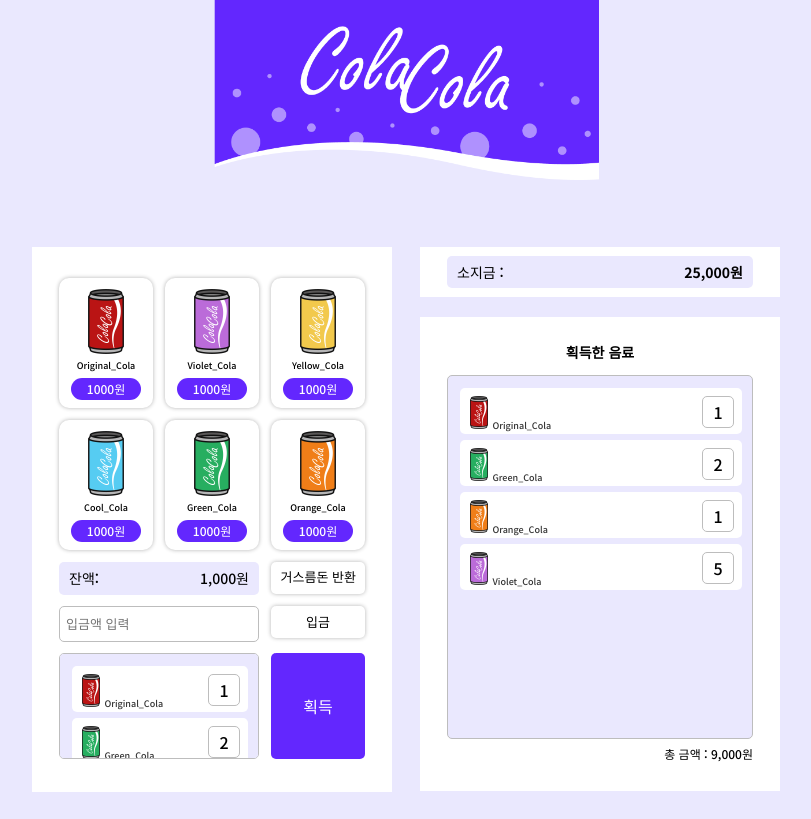
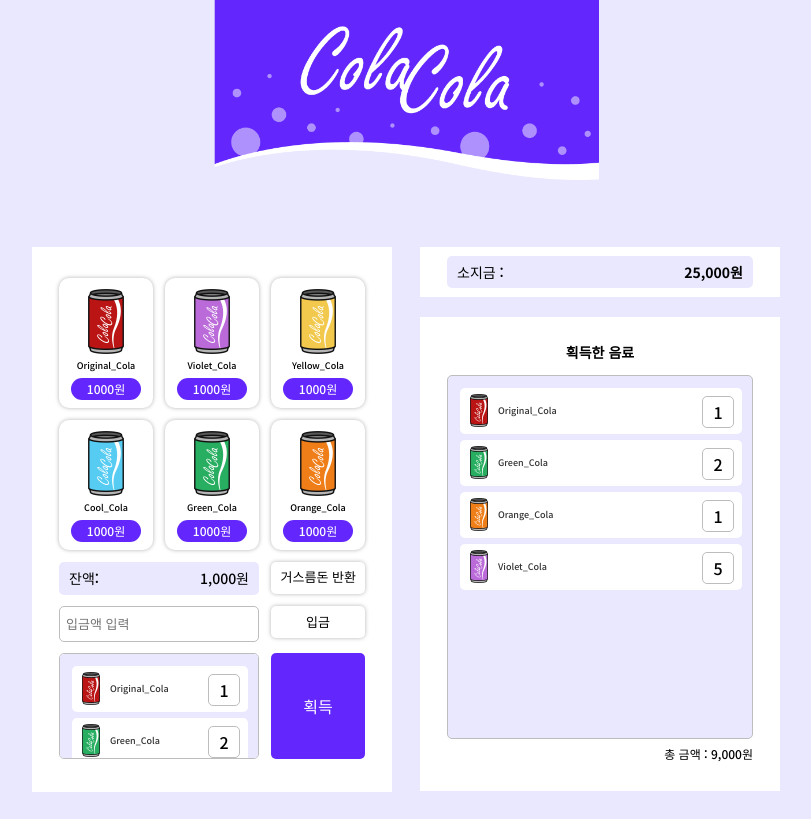
Before and after one commit to ssssssjay/vending-machine, a plain HTML site: page index.html in a window 1280 px wide. Shown: the whole page, without its empty margins (234-1045 px from the left). Drawn offline with Linux system fonts and the light colour scheme.

Commit message:
Add files via upload

```diff
--- a/src/style/style.css
+++ b/src/style/style.css
@@ -191,7 +191,7 @@
     width: 100%;
     height: 46px;
     background-color: #fff;
-    padding: 8px 8px 8px 10px;
+    padding: 0 8px 0 10px;
     box-sizing: border-box;
     margin-bottom: 6px;
     border-radius: 5px;
@@ -199,16 +199,20 @@
 .item-staged:last-child {
     margin-bottom: 0;
 }
-.img-item {
+.list-item-staged .img-item {
     width: 18px;
     height: 33px;
+    float: left;
+    margin: 6px 10px 7px 0;
 }
-.txt-item {
+.list-item-staged .txt-item {
     font-size: 9px;
-    line-height: 13px;
+    line-height: 10px;
     color: #333333;
+    float: left;
+    margin: 18px 0;
 }
-.num-counter {
+.list-item-staged .num-counter {
     float: right;
     width: 30px;
     height: 30px;
@@ -217,6 +221,7 @@
     display: flex;
     justify-content: center;
     align-items: center;
+    margin-top: 8px;
 }
 .cont-get .btn-get {
     width: 94px;
```
